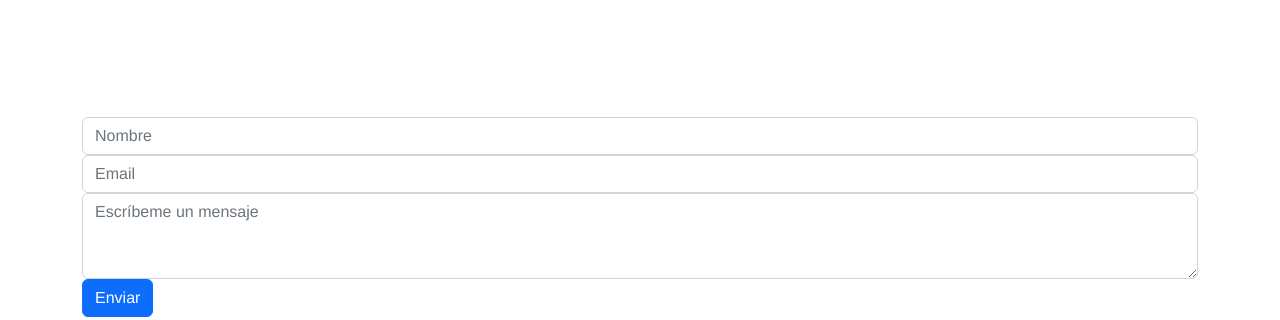
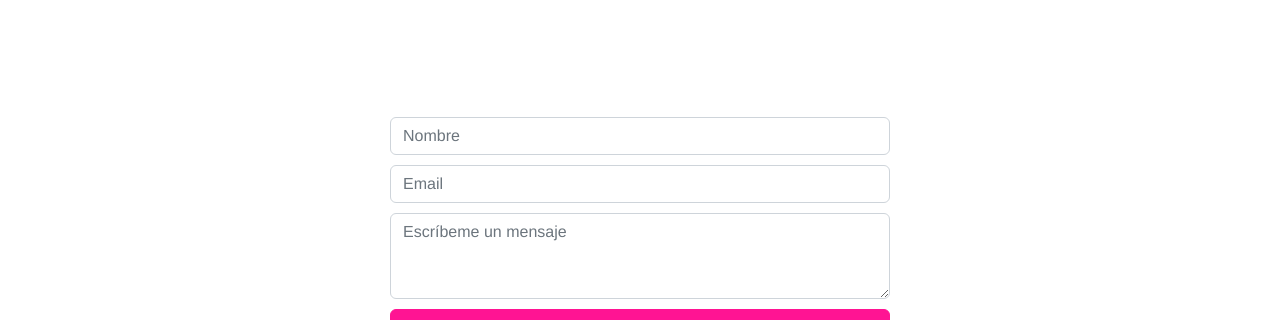
Before and after one commit to SailorDom/portafolio_prueba, a website: page pages/contacto.html in a window 1280 px wide. Shown: the part 377-697 px from the top of the page. Drawn offline with nearby package versions, Linux system fonts and the light colour scheme.

Commit message:
style(contact form)

```diff
--- a/css/styles.css
+++ b/css/styles.css
@@ -93,11 +93,17 @@ footer .row .footerText {
   opacity: 0.5;
   position: relative; }
 
-.proyects .proyectsImages .row .bannerTextContainer a {
-  background-color: deeppink;
-  border-color: deeppink; }
-  .proyects .proyectsImages .row .bannerTextContainer a:hover {
-    background-color: deeppink; }
+.form-container {
+  display: flex;
+  justify-content: center; }
+  .form-container form {
+    display: flex;
+    flex-direction: column;
+    gap: 10px;
+    width: 500px; }
+    .form-container form button {
+      background: deeppink;
+      border-color: deeppink; }
 
 .formulario {
   text-align: center;
--- a/pages/contacto.html
+++ b/pages/contacto.html
@@ -48,7 +48,7 @@
                 </div>
             </div>
             <section class="form-container container">
-                <form>
+                <form id="contactForm">
                     <div class="form-group">
                       <input type="text" class="form-control" id="name" placeholder="Nombre">
                     </div>
@@ -56,7 +56,7 @@
                       <input type="text" class="form-control" id="email" placeholder="Email">
                     </div>
                     <div class="form-group">
-                        <textarea class="form-control" id="textarea" rows="3" placeholder="Escríbeme un mensaje"></textarea>
+                        <textarea class="form-control" id="message" rows="3" placeholder="Escríbeme un mensaje"></textarea>
                     </div>
                     <button type="submit" class="btn btn-primary">Enviar</button>
                   </form>
```
